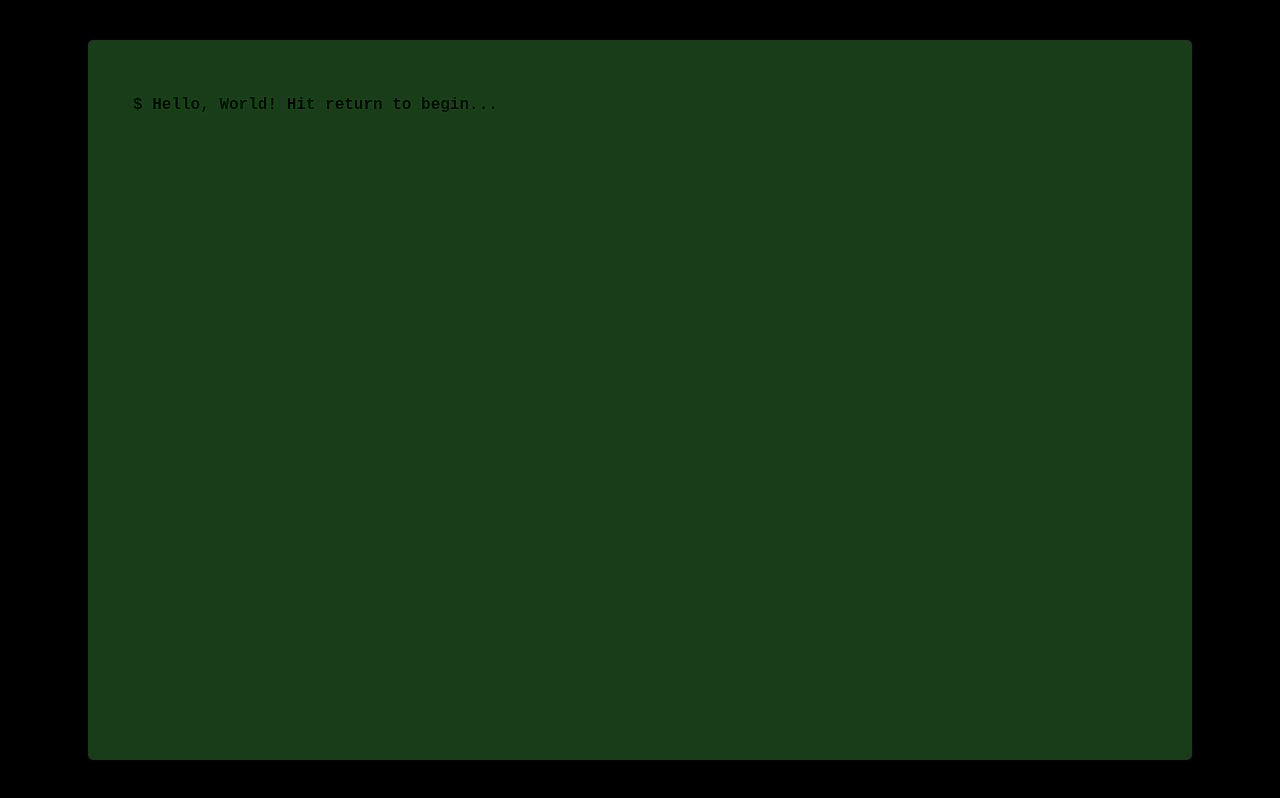
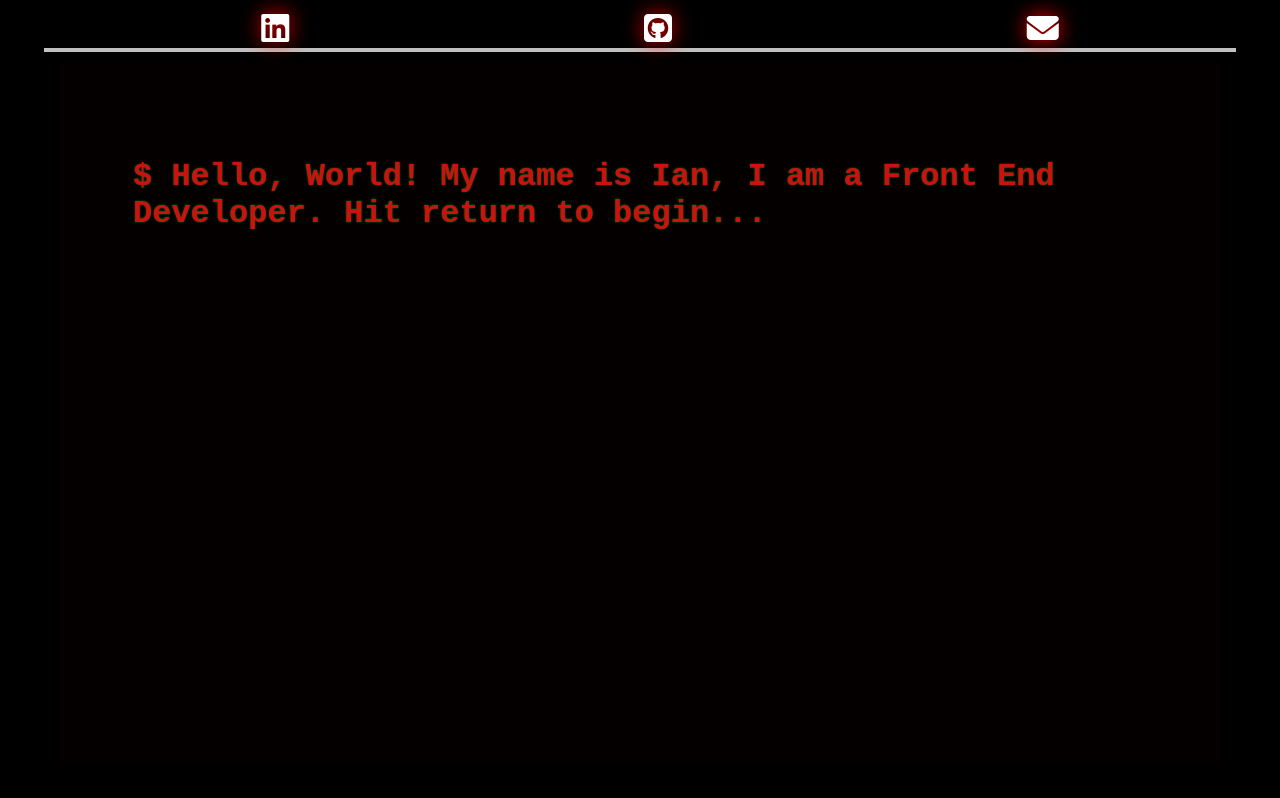
Before and after one commit to Jaycossey/css-art-practice, a plain HTML site: page index.html in a window 1280 px wide. Drawn offline with nearby package versions, Linux system fonts and the light colour scheme.

Commit message:
updated and fixed style, added header for navbar links

```diff
--- a/assets/css/styles.css
+++ b/assets/css/styles.css
@@ -1,6 +1,6 @@
 /* GLOBALS */
 :root {
-    --dark-green: #1A3D19;
+    --dark-red: #050000;
     --mono: monospace;
 }
 
@@ -12,6 +12,46 @@ body {
     color: white;
     text-align: center;
 }
+
+/* NAVBAR STYLES */
+header {
+    background-color: black;
+}
+
+header > ul {
+    height: 5vh;
+    width: 90vw;
+    background-color: black;
+    margin: auto;
+    border-bottom: 4px solid silver;
+    margin-bottom: 10px;
+    z-index: 10;
+    display: flex;
+    flex-direction: row;
+}
+
+header > ul > li {
+    margin: auto;
+    color: white;
+    list-style: none;
+}
+
+i {
+    font-size: 2rem;
+    text-shadow: 0 0 20px red;
+}
+
+/* Root Container styles */
+#root {
+    width: 80vw;
+    height: 70vh;
+    position: relative;
+    margin: auto;
+    background-color: var(--dark-red);
+    border-radius: 5px 5px 5px 5px;
+    padding: 70px;
+}
+
 
 /* Keyframe Animations */
 
@@ -83,28 +123,16 @@ body {
     }
 }
 
-
-/* Root Container styles */
-#root {
-    width: 80vw;
-    height: 80vh;
-    position: relative;
-    margin: auto;
-    margin-top: 5vh;
-    margin-bottom: 5vh;
-    background-color: var(--dark-green);
-    border-radius: 5px 5px 5px 5px;
-    padding: 40px;
-}
-
 /* Initial interface styles */
 .welcome,
-.input {
+.input,
+.loadText {
     text-shadow: 0 0 2px green;
-    font-size: 1rem;
+    font-size: 2rem;
     font-family: var(--mono);
     font-weight: strong;
     padding: 5px;
+    color: #C11;
 }
 
 .input {
@@ -131,10 +159,13 @@ body {
     animation-timing-function: linear;
 }
 
+.loading:hover {
+    cursor: wait;
+}
+
 .loadText {
     margin: auto;
     text-align: center;
-    color: white;
 }
 
 /* FIRE STYLES */
@@ -150,7 +181,7 @@ body {
     background-repeat: no-repeat;
     animation: 3s infinite fireGlow;
     animation-timing-function: linear;
-    filter: drop-shadow(50px -50px 50px #FF8A55);
+    filter: drop-shadow(50px -50px 70px #FF8A55);
 }
 
 /* fire "log" */
@@ -186,7 +217,7 @@ body {
 }
 
 .storyText {
-    animation: 5s linear fadeIn;
+    animation: 15s linear fadeIn;
 }
 
 .fire,
@@ -196,5 +227,13 @@ body {
     margin-bottom: 20px;
 }
 
+.fire:hover {
+    cursor: grab;
+}
+
+.fire:active {
+    cursor: grabbing;
+}
+
 /* CABIN STYLES */
 /* CLOUDS STYLES */
--- a/assets/scripts/scripts.js
+++ b/assets/scripts/scripts.js
@@ -4,7 +4,7 @@
 const ROOT_DIV = document.getElementById('root');
 
 // Welcome text string
-const hello = "$ Hello, World! Hit return to begin...";
+const hello = "$ Hello, World! My name is Ian, I am a Front End Developer. Hit return to begin...";
 
 // Username storage:
 let userName;
@@ -63,14 +63,15 @@ function promptName() {
     let inputEl = document.createElement('input');
     inputEl.id = "userName";
     inputEl.className = "input";
+    inputEl.placeholder = "$";
     inputEl.value = "";
 
     // default value text
-    let value = "$ Enter your name and hit return: ";
+    let value = "$ Enter your name and hit return or click the icons to work with me!";
 
     for (let i = 0; i < value.length; i++) {
         setTimeout(() => {
-            pEl.textContent += value[i];
+            pEl.innerHTML += value[i];
         }, 60 * i);
     }
 
@@ -83,7 +84,7 @@ function promptName() {
 }
 
 
-// STORY START FUNCTIONS --------------------------------------
+// FIRE STORY  FUNCTIONS --------------------------------------
 
 // initial load screen to begin "story"
 function loadScreen() {
@@ -108,16 +109,16 @@ function loadScreen() {
     }, 5000)
 }
 
+// clear fire and call next trigger after a second
+function extinguishFire() {
+    clearScreen();
+    setTimeout(() => {
+        cabinStory();
+    }, 1000);
+}
+
+// create fire element and add event listener
 function fireStory() {
-    // This function begins the "story"
-    /**
-     * I need to trigger a css animation with some basic story text
-     * This function needs to create a p element and then fill it with
-     * some generic story thing
-     * This function needs to fade in a "fire animation div"
-     */
-    console.log("Story Trigger");
-
     // Create P element to store text
     let pEl = document.createElement('p');
     pEl.className = "storyText";
@@ -127,9 +128,23 @@ function fireStory() {
     let fireDiv = document.createElement('div');
     fireDiv.className = "fire";
 
+    // onclick, extinguish trigger.
+    fireDiv.addEventListener('click', extinguishFire);
+
     ROOT_DIV.append(fireDiv, pEl);
 }
 
 
+// CABIN STORY FUNCTIONS --------------------------------------
+
+// create new text
+function cabinStory() {
+    console.log("cabin trigger");
+    let pEl = document.createElement('p');
+    pEl.innerHTML = userName + " could no longer see.";
+    pEl.style.color = "white";
+    ROOT_DIV.append(pEl);
+}
+
 // FUNCTION CALLS ---------------------------------------------
 welcomeText();
--- a/index.html
+++ b/index.html
@@ -12,8 +12,18 @@
     <script src="https://code.jquery.com/jquery-3.7.1.min.js"
             integrity="sha256-/JqT3SQfawRcv/BIHPThkBvs0OEvtFFmqPF/lYI/Cxo="
             crossorigin="anonymous"></script>
+
+    <!-- Font Awesome Script -->
+    <script src="https://kit.fontawesome.com/77379d9051.js" crossorigin="anonymous"></script>
 </head>
 <body>
+    <header id="navbar">
+        <ul>
+            <li><i class="fa-brands fa-linkedin"></i></li>
+            <li><i class="fa-brands fa-square-github"></i></li>
+            <li><i class="fa-solid fa-envelope"></i></li>
+        </ul>
+    </header>
     <main>
         <div id="root"></div>
     </main>
```
